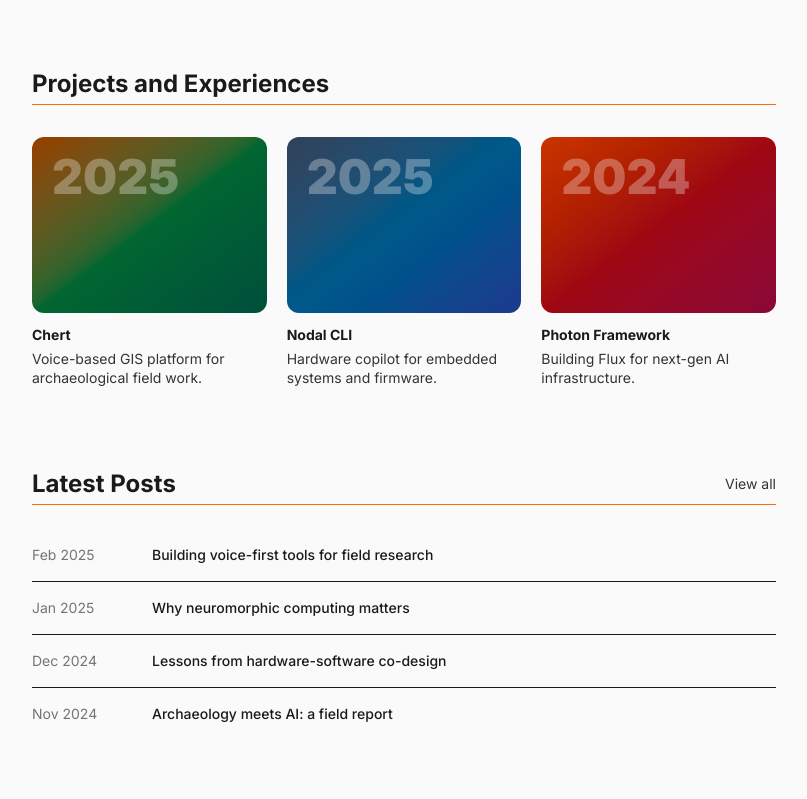
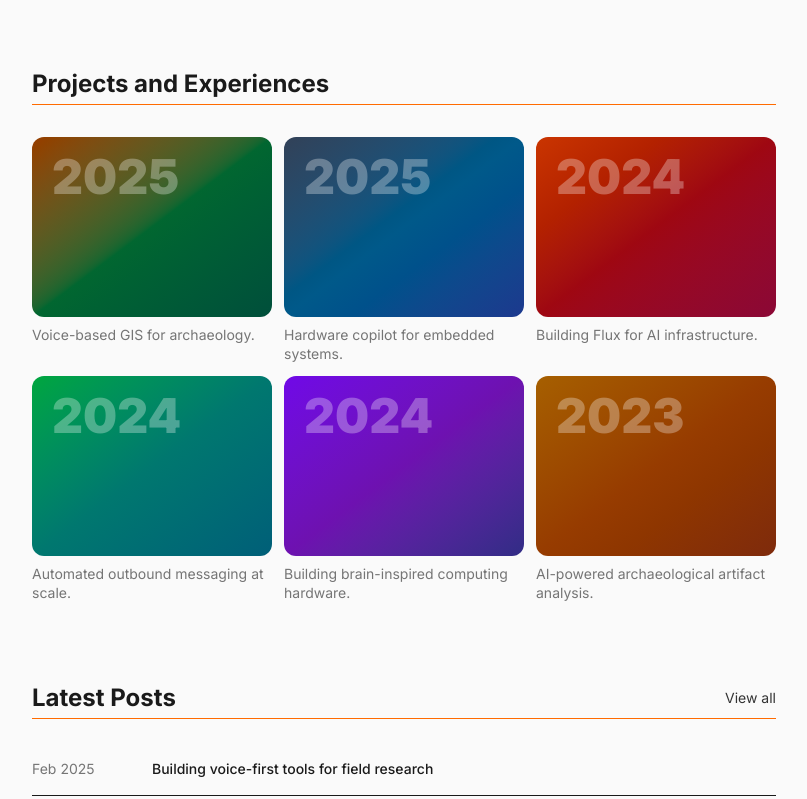
Before and after one commit to garygao333/gary-website, a Next.js app: page / in a window 1280 px wide. Shown: the part 540-1339 px from the top of the page, without its empty margins (236-1043 px from the left). Built offline with nearby package versions, Linux system fonts and the light colour scheme.

Commit message:
updated padding

```diff
--- /dev/null
+++ b/app/components/ProjectGallery.tsx
@@ -0,0 +1,65 @@
+"use client";
+
+import { useState } from "react";
+
+type Project = {
+  title: string;
+  description: string;
+  details: string;
+  gradient: string;
+  year: string;
+};
+
+export const ProjectGallery = ({ projects }: { projects: Project[] }) => {
+  const [expanded, setExpanded] = useState<number | null>(null);
+
+  return (
+    <div className="grid grid-cols-1 sm:grid-cols-3 gap-3">
+      {projects.map((project, i) => {
+        const isExpanded = expanded === i;
+        return (
+          <div
+            key={project.title}
+            className="cursor-pointer"
+            onClick={() => setExpanded(isExpanded ? null : i)}
+          >
+            <div
+              className={`relative aspect-[4/3] rounded-xl overflow-hidden bg-gradient-to-br ${project.gradient} transition-transform duration-300 ${
+                isExpanded ? "scale-[1.02]" : "hover:scale-[1.01]"
+              }`}
+            >
+              <span className="absolute top-4 left-5 text-5xl font-black text-white/30">
+                {project.year}
+              </span>
+              {/* Hover overlay hint */}
+              <div
+                className={`absolute inset-0 bg-black/40 flex items-end p-4 transition-opacity duration-300 ${
+                  isExpanded ? "opacity-100" : "opacity-0 hover:opacity-100"
+                }`}
+              >
+                <span className="text-white text-sm font-semibold">
+                  {project.title}
+                </span>
+              </div>
+            </div>
+            <p className="text-sm mt-2 leading-snug" style={{ color: "var(--text-muted)" }}>
+              {project.description}
+            </p>
+            {/* Expandable details */}
+            <div
+              className="overflow-hidden transition-all duration-300"
+              style={{
+                maxHeight: isExpanded ? "120px" : "0px",
+                opacity: isExpanded ? 1 : 0,
+              }}
+            >
+              <p className="text-sm mt-2 leading-relaxed" style={{ color: "var(--text-secondary)" }}>
+                {project.details}
+              </p>
+            </div>
+          </div>
+        );
+      })}
+    </div>
+  );
+};
--- a/app/page.tsx
+++ b/app/page.tsx
@@ -1,24 +1,49 @@
 import { FaGithub, FaLinkedinIn } from "react-icons/fa";
 import { HiOutlineMail } from "react-icons/hi";
+import { ProjectGallery } from "./components/ProjectGallery";
 
 const projects = [
   {
     title: "Chert",
-    description: "Voice-based GIS platform for archaeological field work.",
+    description: "Voice-based GIS for archaeology.",
+    details: "A voice-first GIS data collection platform used by archaeological field projects. Built with Next.js, Python, PostgreSQL, and GIS tooling.",
     gradient: "from-amber-800 via-green-800 to-emerald-900",
     year: "2025",
   },
   {
     title: "Nodal CLI",
-    description: "Hardware copilot for embedded systems and firmware.",
+    description: "Hardware copilot for embedded systems.",
+    details: "CLI that generates wiring diagrams, firmware, and host code for Arduino and ESP32. Built with Node.js and TypeScript.",
     gradient: "from-slate-700 via-sky-800 to-blue-900",
     year: "2025",
   },
   {
     title: "Photon Framework",
-    description: "Building Flux for next-gen AI infrastructure.",
+    description: "Building Flux for AI infrastructure.",
+    details: "Next-gen framework for building and deploying AI infrastructure at scale. Exploring new paradigms in model serving and orchestration.",
     gradient: "from-orange-700 via-red-800 to-rose-900",
     year: "2024",
+  },
+  {
+    title: "Outbound via iMessage",
+    description: "Automated outbound messaging at scale.",
+    details: "Built an outbound sales and communication platform leveraging iMessage for high-deliverability outreach.",
+    gradient: "from-green-600 via-teal-700 to-cyan-800",
+    year: "2024",
+  },
+  {
+    title: "Neuromorphic Chips",
+    description: "Building brain-inspired computing hardware.",
+    details: "Researching and building neuromorphic chip architectures that mimic biological neural networks for efficient, low-power computation.",
+    gradient: "from-violet-700 via-purple-800 to-indigo-900",
+    year: "2024",
+  },
+  {
+    title: "Pottery Sherd Classification",
+    description: "AI-powered archaeological artifact analysis.",
+    details: "Built a classification model for pottery sherds using computer vision, helping archaeologists identify and catalog artifacts in the field.",
+    gradient: "from-yellow-700 via-amber-800 to-orange-900",
+    year: "2023",
   },
 ];
 
@@ -86,21 +111,7 @@ export default function Home() {
           </div>
           <div className="h-px mb-8" style={{ backgroundColor: "var(--accent)" }} />
 
-          <div className="grid grid-cols-1 sm:grid-cols-3 gap-5">
-            {projects.map((project) => (
-              <div key={project.title} className="group cursor-pointer">
-                <div className={`relative aspect-[4/3] rounded-xl overflow-hidden bg-gradient-to-br ${project.gradient}`}>
-                  <span className="absolute top-4 left-5 text-5xl font-black text-white/30">
-                    {project.year}
-                  </span>
-                </div>
-                <h3 className="mt-3 font-bold text-sm">{project.title}</h3>
-                <p className="text-sm mt-1 leading-snug" style={{ color: "var(--text-secondary)" }}>
-                  {project.description}
-                </p>
-              </div>
-            ))}
-          </div>
+          <ProjectGallery projects={projects} />
         </section>
 
         {/* Latest Posts */}
```
